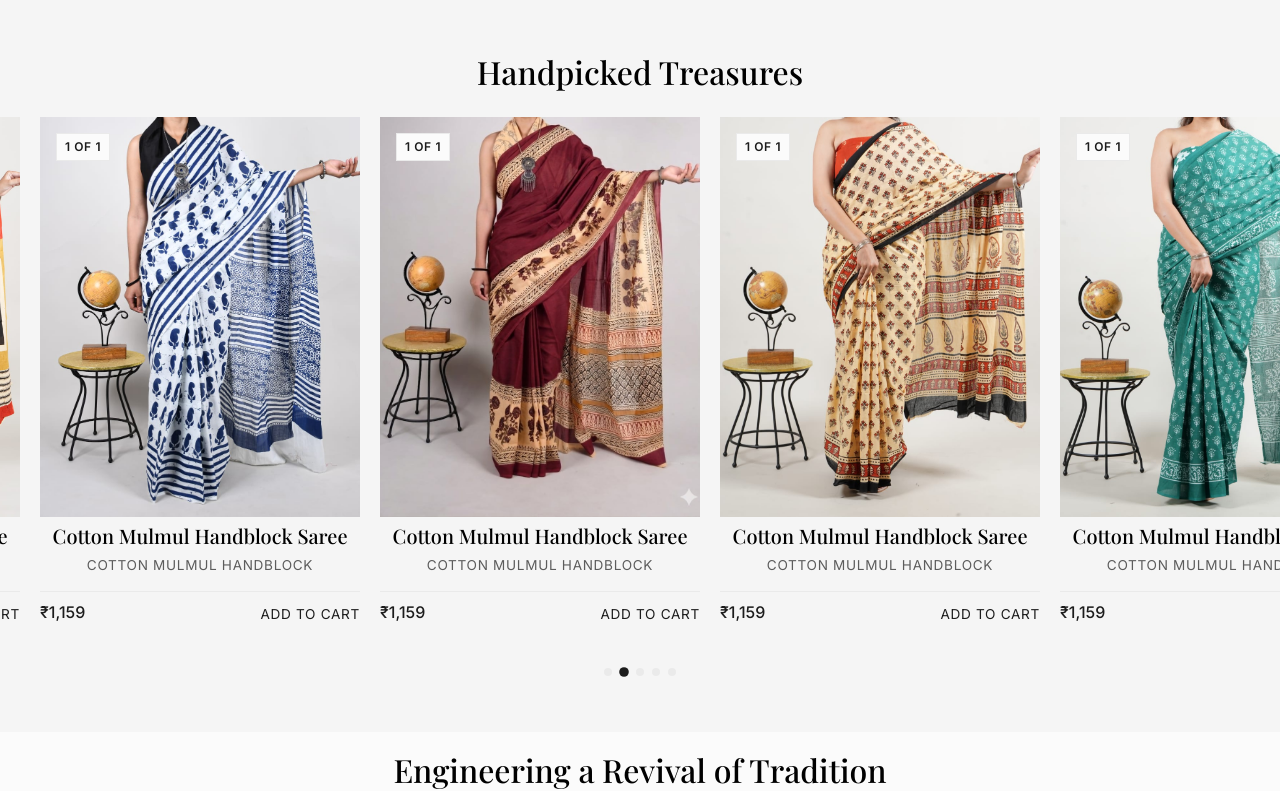
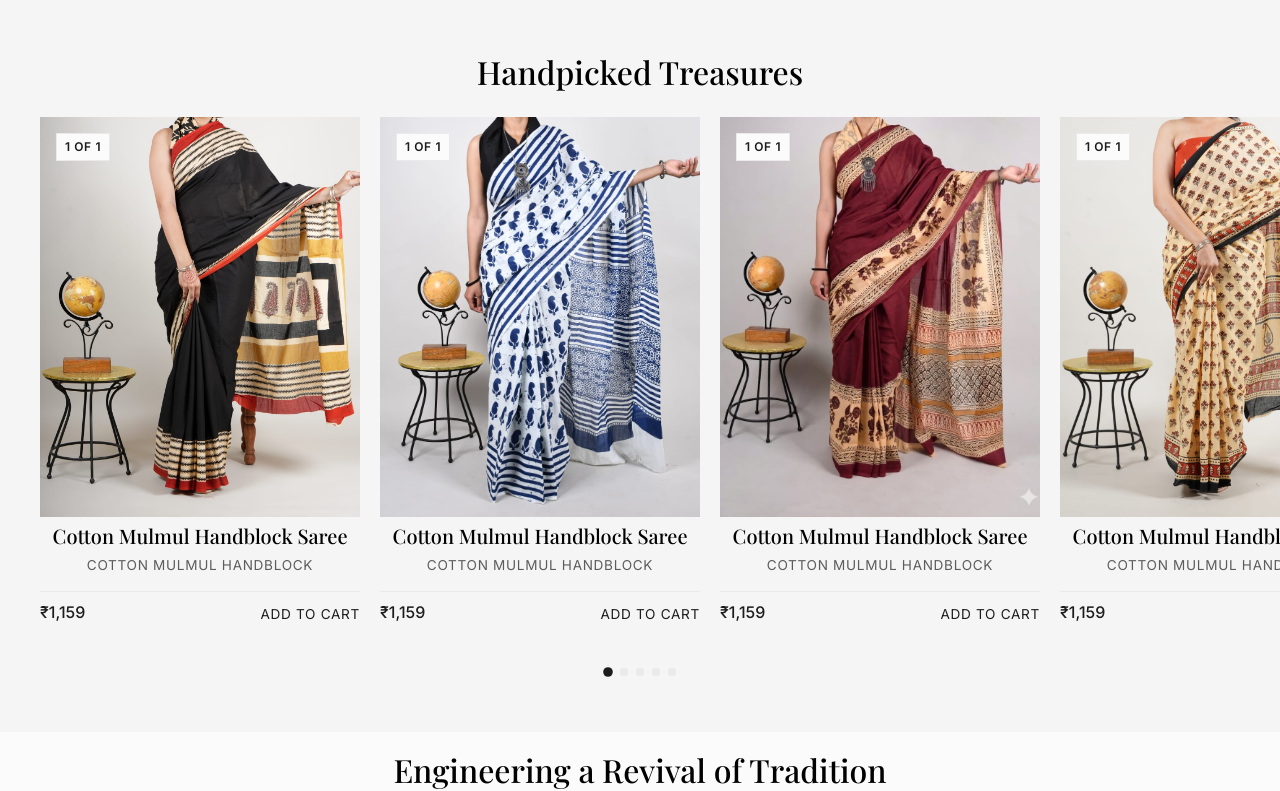
Before and after one commit to jigneshpandya86-lab/dharastuti, a React (Vite) app: page / in a window 1280 px wide. Shown: the part 1530-2321 px from the top of the page. Built offline with nearby package versions, Linux system fonts and the light colour scheme; a web font is replaced by a local one.

Commit message:
feat: delay handpicked treasures auto-scroll to start after first hero animation

```diff
--- a/src/pages/Home.tsx
+++ b/src/pages/Home.tsx
@@ -44,11 +44,16 @@ export default function Home() {
   useEffect(() => {
     if (isPaused) return;
 
-    const interval = setInterval(() => {
-      setActiveIndex((current) => (current + 1) % newArrivals.length);
-    }, 4000); // Auto scroll SKU slider every 4 seconds
+    // Start scrolling Handpicked Treasures only after the first hero animation (6s)
+    const timeout = setTimeout(() => {
+      const interval = setInterval(() => {
+        setActiveIndex((current) => (current + 1) % newArrivals.length);
+      }, 4000); // Auto scroll SKU slider every 4 seconds
 
-    return () => clearInterval(interval);
+      return () => clearInterval(interval);
+    }, 6000);
+
+    return () => clearTimeout(timeout);
   }, [newArrivals.length, isPaused]);
 
   return (
```
